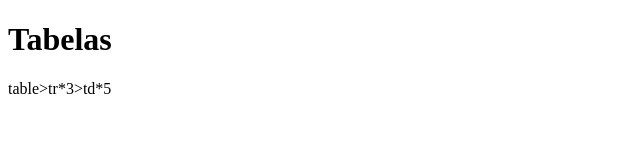
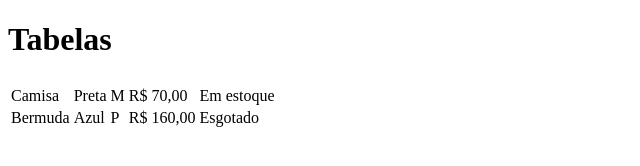
Before and after one commit to Mr-Falves/aula-tabela, a plain HTML site: page index.html in a window 1280 px wide. Shown: the whole page, without its empty margins (0-640 px from the left). Drawn offline with Linux system fonts and the light colour scheme.

Commit message:
Trocado de calça jeans para bermuda

```diff
--- a/index.html
+++ b/index.html
@@ -8,7 +8,29 @@
 <body>
     <h1>Tabelas</h1>
 
-    table>tr*3>td*5 <!--Onde é TH deve ser alterado na mão-->
+    <table>
+        <tr>
+            <td></td>
+            <td></td>
+            <td></td>
+            <td></td>
+            <td></td>
+        </tr>
+        <tr>
+            <td>Camisa</td>
+            <td>Preta</td>
+            <td>M</td>
+            <td>R$ 70,00</td>
+            <td>Em estoque</td>
+        </tr>
+        <tr>
+            <td>Bermuda</td>
+            <td>Azul</td>
+            <td>P</td>
+            <td>R$ 160,00</td>
+            <td>Esgotado</td>
+        </tr>
+    </table> <!--Onde é TH deve ser alterado na mão-->
 
 </body>
 </html>
```
